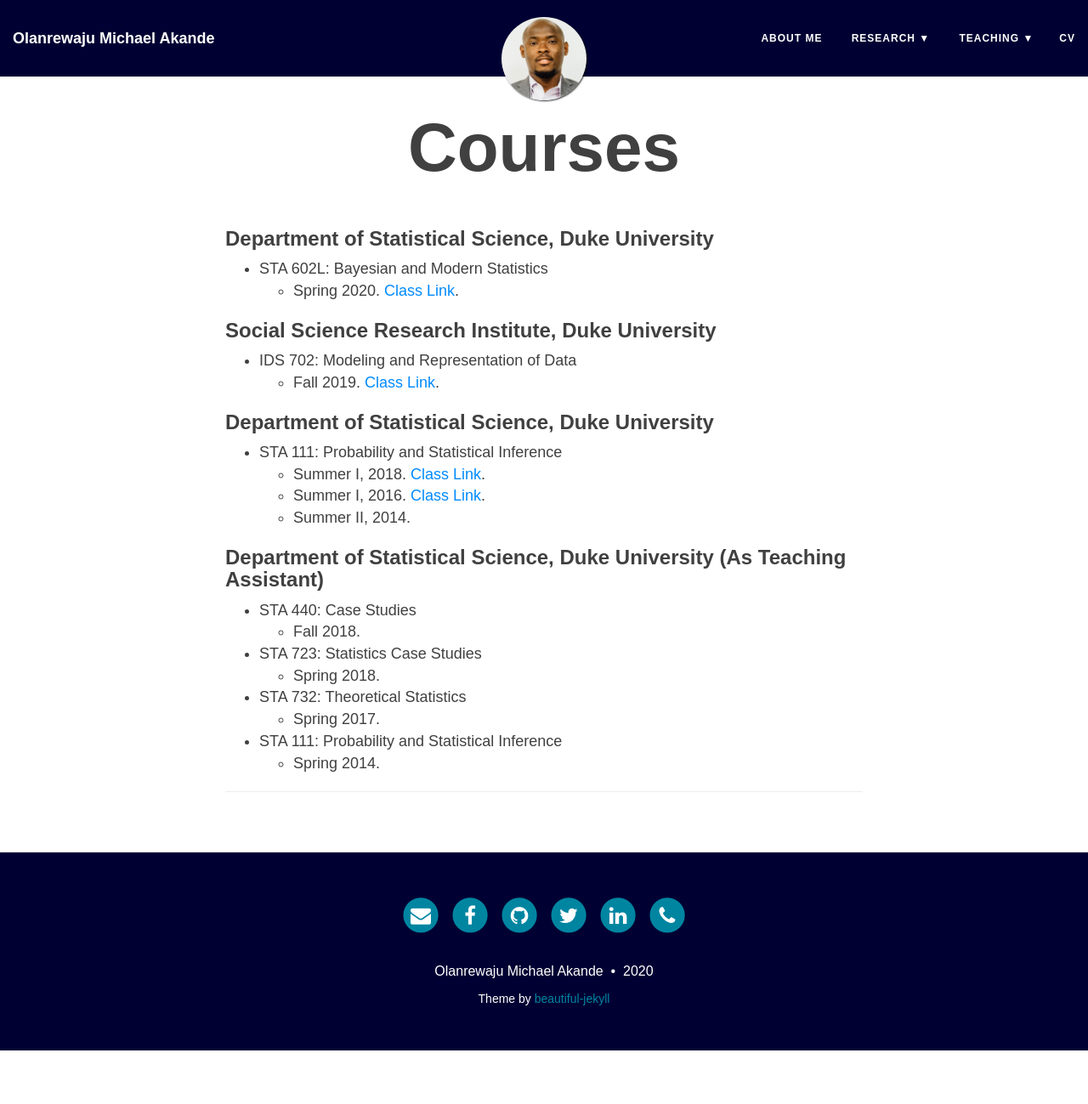
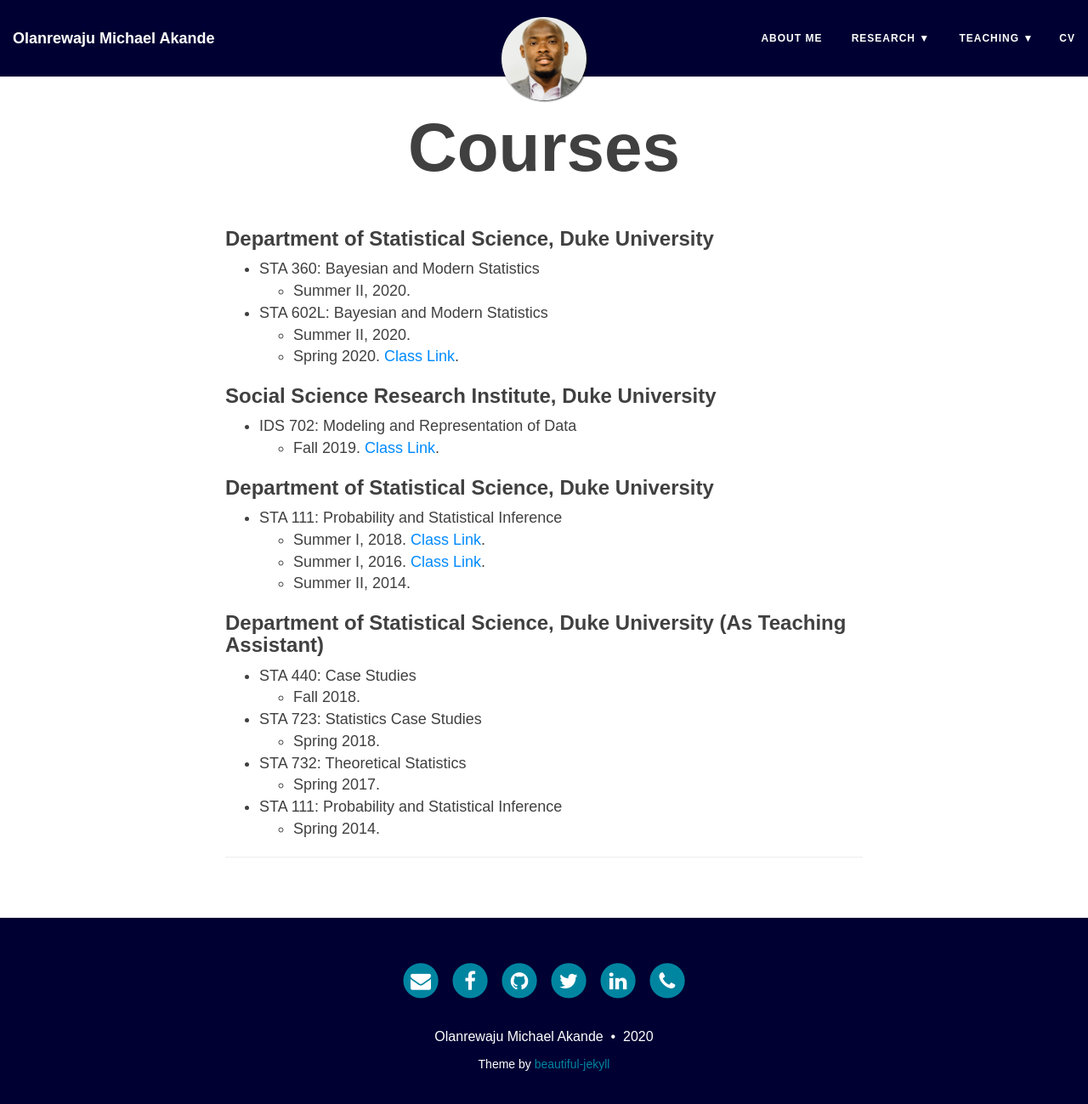
Before and after one commit to akandelanre/akandelanre.github.io, a Jekyll site: the page built from courses.md, in a window 1280 px wide and 1313 px high. Shown: the top 1299 px of the window at 85% size. Built offline with Jekyll 4.4.1, drawn with Linux system fonts in a browser that asks for light colours; nearby versions of some CDN libraries.

Commit message:
Update course page

```diff
--- a/courses.md
+++ b/courses.md
@@ -4,7 +4,10 @@ title: Courses
 ---
 
 ### Department of Statistical Science, Duke University
+* STA 360: Bayesian and Modern Statistics
+  * Summer II, 2020.
 * STA 602L: Bayesian and Modern Statistics
+  * Summer II, 2020.
   * Spring 2020. [Class Link](https://sta-602l-s20.github.io/Course-Website/).
 
 ### Social Science Research Institute, Duke University
```
